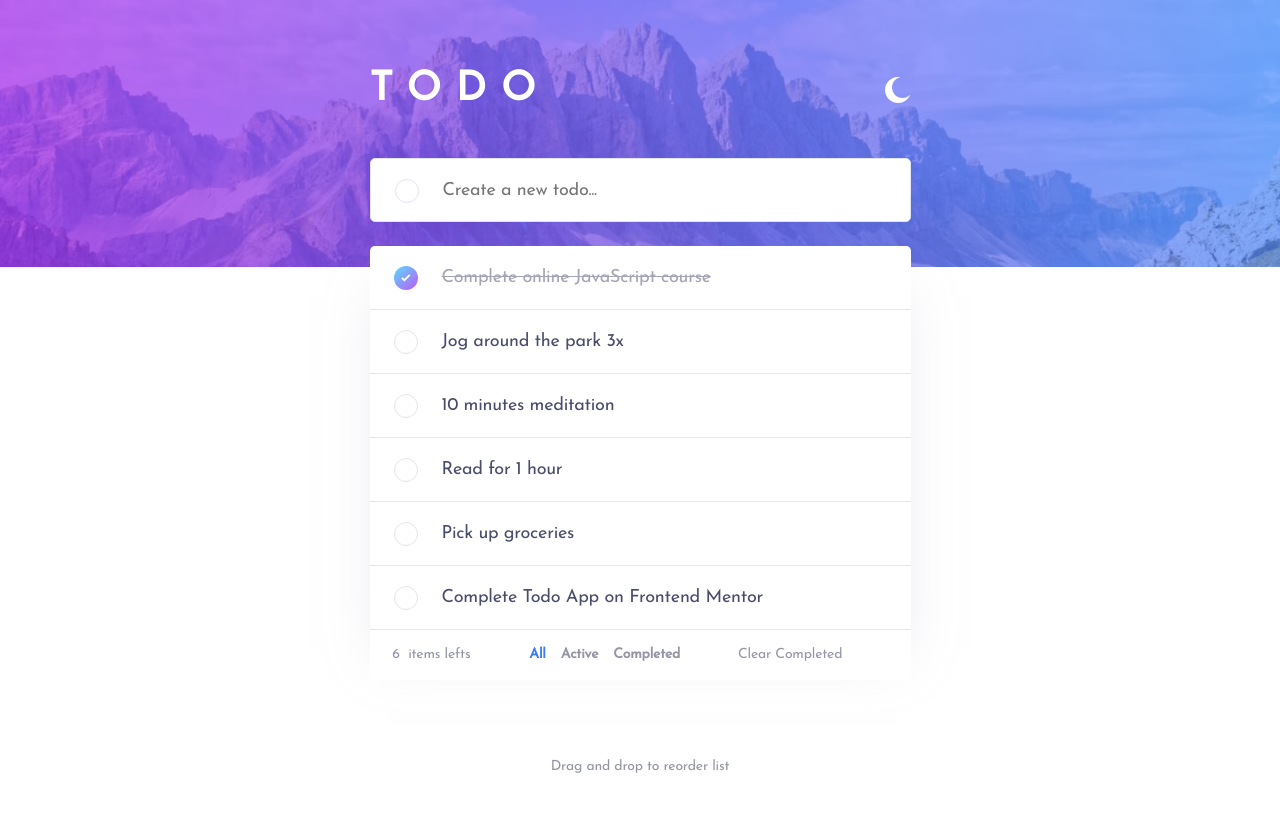
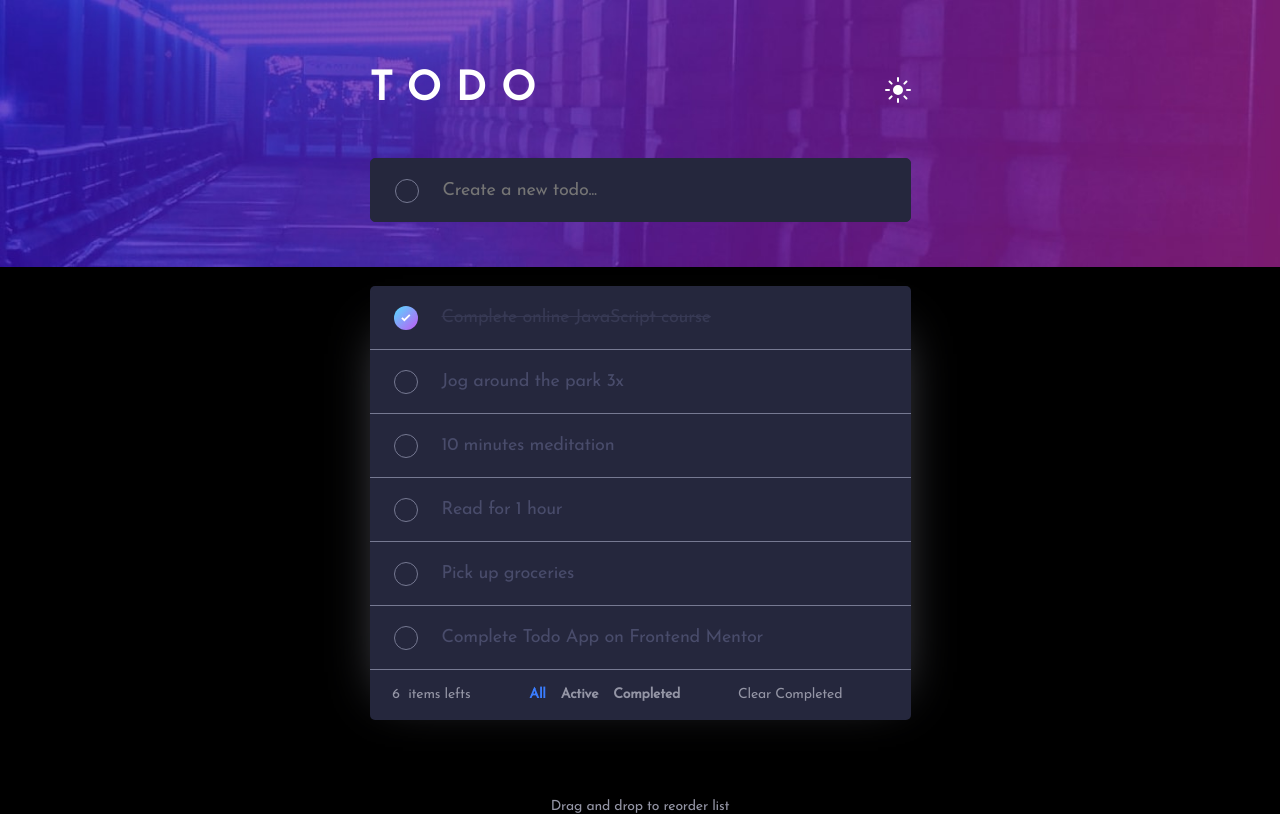
Before and after one commit to GuiFraV/todo_app, a plain HTML site: page index.html in a window 1280 px wide. Both pictures are taken after a click on the element "TODO". Drawn offline with Linux system fonts and the light colour scheme.

Commit message:
Dark mode 90% fonctionnel

```diff
--- a/index.html
+++ b/index.html
@@ -8,11 +8,15 @@
   <link href="https://fonts.googleapis.com/css2?family=Josefin+Sans&display=swap" rel="stylesheet">
   <title>Let's GO to do app</title>
 </head>
-<body>
+<body class="change-background">
 
-  <header><h1>TODO</h1></header>
+  <header>
+    <h1 class="light-mode">TODO
+      <div class="dark-mode"></div>
+    </h1>
+  </header>
 
-  <form>
+  <form class="change-form">
     <button class="todo-button" type="submit"></button>
     <input type="text" class="todo-input" placeholder="Create a new todo...">
   </form>
--- a/script.js
+++ b/script.js
@@ -6,12 +6,17 @@ const filterOption = document.querySelector(".filter-todo");
 const counterDisplay = document.querySelector(".counter");
 const clearButton = document.querySelector(".items-clear");
 const div = document.querySelectorAll(".todo");
+// Dark Mode selector
+const darkMode = document.querySelector(".light-mode");
+
 
 // EVENTS LISTENERS
 todoButton.addEventListener("click", addTodo);
 todoList.addEventListener("click", checkButton);
 filterOption.addEventListener("click", filterTodo);
 clearButton.addEventListener("click", clearCompleted);
+// Dark Mode EL
+darkMode.addEventListener("click", darkModeButton);
 
 // DOM EVENTS LOADED LISTENERS and FUNCTIONS
 document.addEventListener('DOMContentLoaded', () => {
@@ -224,3 +229,42 @@ var listItems = document.querySelectorAll(".todo-item");
     [].forEach.call(listItems, function(item) {
         addEventsDragAndDrop(item);
 });
+
+// Dark mode function
+function darkModeButton(){
+    const bodyChange = document.querySelector(".change-background");
+    const formChange = document.querySelector(".change-form");
+    const buttonChange = document.querySelector(".todo-button");
+    const inputChange = document.querySelector(".todo-input");
+    const todoContainer = document.querySelector(".todo-container");
+    const footerChange = document.querySelector(".todo-footer")
+    const selectHover = document.querySelector(".select");
+    const activeHover = document.querySelector(".active");
+    const collectionHover = document.querySelector(".collection");
+    const itemsClear = document.querySelector(".items-clear");
+    const todoChange = document.querySelectorAll('.todo');
+    const todoCheck = document.querySelectorAll(".todo-check");
+
+    darkMode.classList.toggle("change-dark-mode");
+    bodyChange.classList.toggle("change-background-dark-mode");
+    formChange.classList.toggle("change-dark-form");
+    buttonChange.classList.toggle("todo-dark-button");
+    inputChange.classList.toggle("todo-dark-input");
+    todoContainer.classList.toggle("todo-dark-container");
+    footerChange.classList.toggle("todo-dark-footer");
+    selectHover.classList.toggle("select-dark");
+    activeHover.classList.toggle("active-dark");
+    collectionHover.classList.toggle("collection-dark");
+    itemsClear.classList.toggle("items-dark-clear");
+
+    todoCheck.forEach(function(todoCheck) {
+        todoCheck.classList.toggle("todo-dark-check");
+        console.log(todoCheck);
+    });
+
+    todoChange.forEach(function(todoChange) {
+        todoChange.classList.toggle("todo-dark");
+        console.log(todoChange);
+    });
+
+}
--- a/style.css
+++ b/style.css
@@ -4,15 +4,26 @@
     box-sizing: border-box;
 }
 
-body {
+.change-background {
     min-height: 100vh;
     background-image: url(images/bg-desktop-light.jpg);
     background-repeat: no-repeat;
     background-size: contain;
     font-family: 'Josefin Sans', sans-serif;
+    transition: all 0.5s ease;
 }
 
-h1 {
+.change-background-dark-mode {
+    min-height: 100vh;
+    background-image: url(images/bg-desktop-dark.jpg);
+    background-repeat: no-repeat;
+    background-size: contain;
+    font-family: 'Josefin Sans', sans-serif;
+    transition: all 0.5s ease;
+    background-color: black;
+}
+
+.light-mode {
     color: white;
     font-weight: 700;
     font-size: 40px;
@@ -29,10 +40,44 @@ h1 {
     background-image: url(images/icon-moon.svg);
     background-repeat: no-repeat;
     background-position: right;
+    /* border: 1px solid black; */
+    position: relative;
+    transition: all 0.5s ease;
+}
+
+.dark-mode {
+    height: 40px;
+    width: 30px;
+    /* border: 1px solid red; */
+    position: absolute;
+    top: 0;
+    right: 0;
     cursor: pointer;
 }
 
-form {
+.change-dark-mode {
+    color: white;
+    font-weight: 700;
+    font-size: 40px;
+    line-height: 40px;
+    letter-spacing: 15px;
+    font-style: normal;
+    width: 541px;
+    position: absolute;
+    top: 70px;
+    margin-left: auto;
+    margin-right: auto;
+    left: 0;
+    right: 0;
+    background-image: url(images/icon-sun.svg);
+    background-repeat: no-repeat;
+    background-position: right;
+    /* border: 1px solid black; */
+    position: relative;
+    transition: all 0.5s ease;
+}
+
+.change-form {
     width: 541px;
     height: 64px;
     position: absolute;
@@ -44,6 +89,22 @@ form {
     border: 1px solid #E3E4F1;
     background:white;
     border-radius: 5px;
+    transition: all 0.5s ease;
+}
+
+.change-dark-form {
+    width: 541px;
+    height: 64px;
+    position: absolute;
+    top: 158px;
+    margin-left: auto;
+    margin-right: auto;
+    left: 0;
+    right: 0;
+    border: 1px solid #25273D;
+    background: #25273D;
+    border-radius: 5px;
+    transition: all 0.5s ease;
 }
 
 .todo-input {
@@ -63,6 +124,12 @@ form {
     line-height: 18px;
     /* border: 1px solid violet; */
     width: 80%;
+    transition: all 0.5s ease;
+}
+
+.todo-dark-input {
+    background: #25273D;
+    transition: all 0.5s ease;
 }
 
 .todo-button {
@@ -78,6 +145,23 @@ form {
     border: 1px solid #E3E4F1;
     background : white;
     cursor: pointer;
+    transition: all 0.5s ease;
+}
+
+.todo-dark-button {
+    height: 24px;
+    width: 24px;
+    border-radius: 50%;
+    position: absolute;
+    left: 24px;
+    top: 20px;
+    bottom: 20px;
+    right: 492px;
+    border: none;
+    border: 1px solid #767992;
+    background : #25273D;
+    cursor: pointer;
+    transition: all 0.5s ease;
 }
 
 .todo-container {
@@ -95,7 +179,13 @@ form {
     box-shadow: 0px 35px 50px -15px rgba(194, 195, 214, 0.5);
     border-top-left-radius: 5px;
     border-top-right-radius: 5px;
+    transition: all 0.5s ease;
     /* border: 3px solid #E3E4F1; */
+}
+
+.todo-dark-container {
+    background:  #25273D;
+    transition: all 0.5s ease;
 }
 
 .todo-footer {
@@ -114,6 +204,12 @@ form {
     align-items: center;
     position: absolute;
     bottom : -50px;
+    transition: all 0.5s ease;
+}
+
+.todo-dark-footer {
+    background:  #25273D;
+    transition: all 0.5s ease;
 }
 
 .items-left {
@@ -174,6 +270,12 @@ form {
 
 .items-clear:hover {
     color: #494C6B;
+    transition: all 0.2s ease;
+}
+
+.items-dark-clear:hover {
+    color: white;
+    transition: all 0.2s ease;
 }
 
 footer p {
@@ -201,13 +303,29 @@ footer p {
     transition: all 0.2s ease;
 }
 
+.select-dark:hover {
+    color:white;
+    transition: all 0.2s ease;
+}
+
 .active:hover {
     color: black;
     transition: all 0.2s ease;
 }
 
+.active-dark:hover {
+    color: white;
+    transition: all 0.2s ease;
+}
+
 .collection:hover {
     color: black;
+    transition: all 0.2s ease;
+}
+
+
+.collection-dark:hover {
+    color: white;
     transition: all 0.2s ease;
 }
 
@@ -227,6 +345,12 @@ ul {
     border-bottom: 1px solid #E3E4F1;
     position: relative;
     pointer-events: none;
+    transition: all 0.5s ease;
+}
+
+.todo-dark {
+    border-bottom: 1px solid #767992;
+    transition: all 0.5s ease;
 }
 
 li {
@@ -250,8 +374,9 @@ li {
     line-height: 18px;
     cursor: grab;
     /* border: 1px solid red; */
-    max-width: 400px;
-    min-width: 400px;
+    max-width: 450px;
+    min-width: 450px;
+    height: 40px;
 }
 
 .todo-check {
@@ -267,6 +392,13 @@ li {
     border: 1px solid #E3E4F1;
     background : white;
     cursor: pointer;
+    transition: all 0.5s ease;
+}
+
+.todo-dark-check {
+    background: #25273D;
+    transition: all 0.5s ease;
+    border: 1px solid #767992;
 }
 
 .todo-check:hover {
@@ -275,6 +407,17 @@ li {
     background:
       linear-gradient(to right, white, white),
       linear-gradient(to right, #55DDFF , #C058F3);
+    background-clip: padding-box, border-box;
+    background-origin: padding-box, border-box;
+    transition: all .3s ease;
+}
+
+.todo-dark-check:hover {
+    border: 1.5px solid transparent;
+    border-radius: 20px;
+    background:
+        linear-gradient(to right, #25273D, #25273D),
+        linear-gradient(to right, #55DDFF , #C058F3);
     background-clip: padding-box, border-box;
     background-origin: padding-box, border-box;
     transition: all .3s ease;
@@ -318,6 +461,20 @@ li {
     background-image: url(images/icon-cross.svg);
 }
 
+.cross-dark {
+    height: 18px;
+    width: 18px;
+    position: absolute;
+    top: 20px;
+    bottom: 20px;
+    left: 492px;
+    right: 24px;
+    cursor: pointer;
+    border: none;
+    background-color: #25273D;
+    background-image: url(images/icon-cross.svg);
+}
+
 button {
     background-color: white;
     border-color: white;
```
